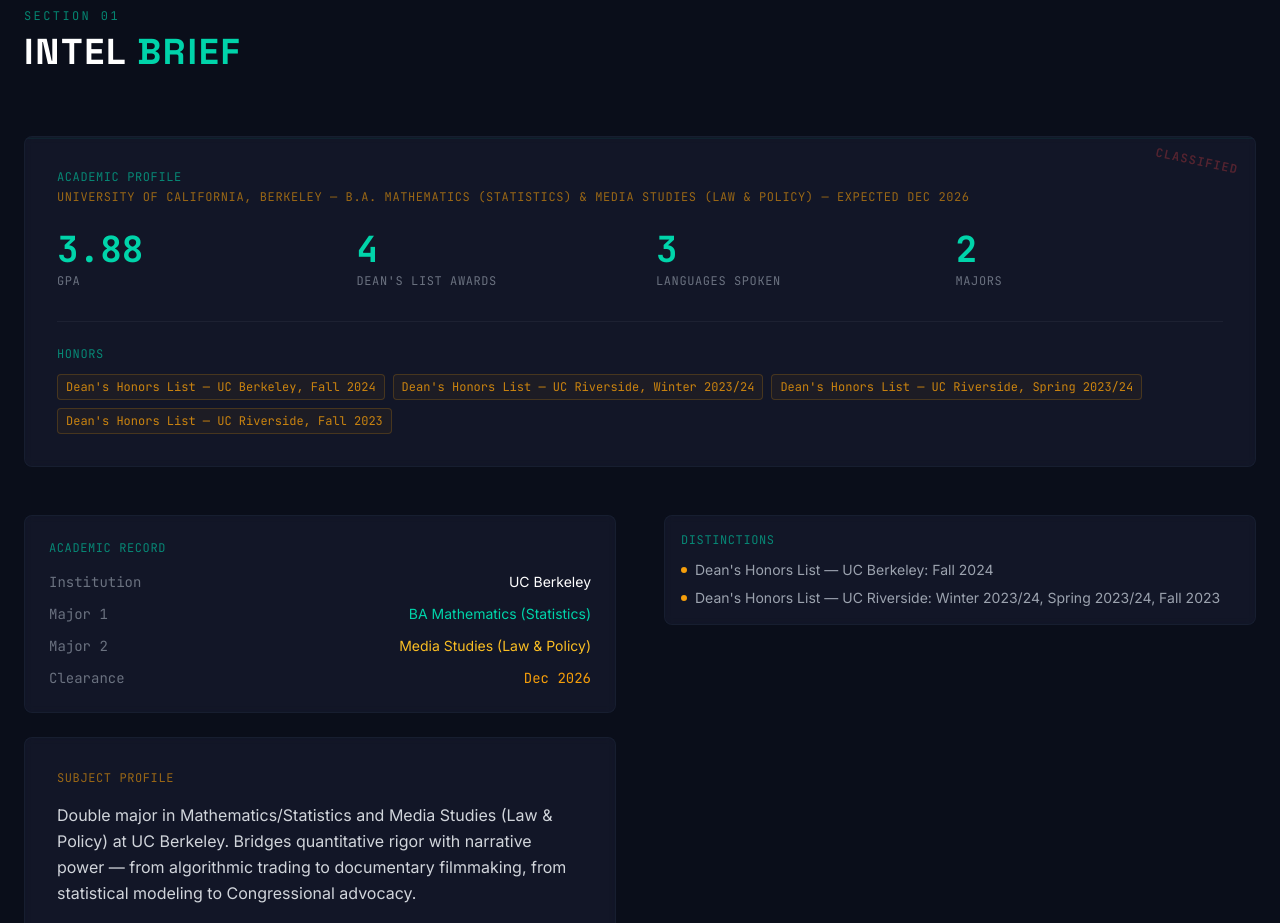
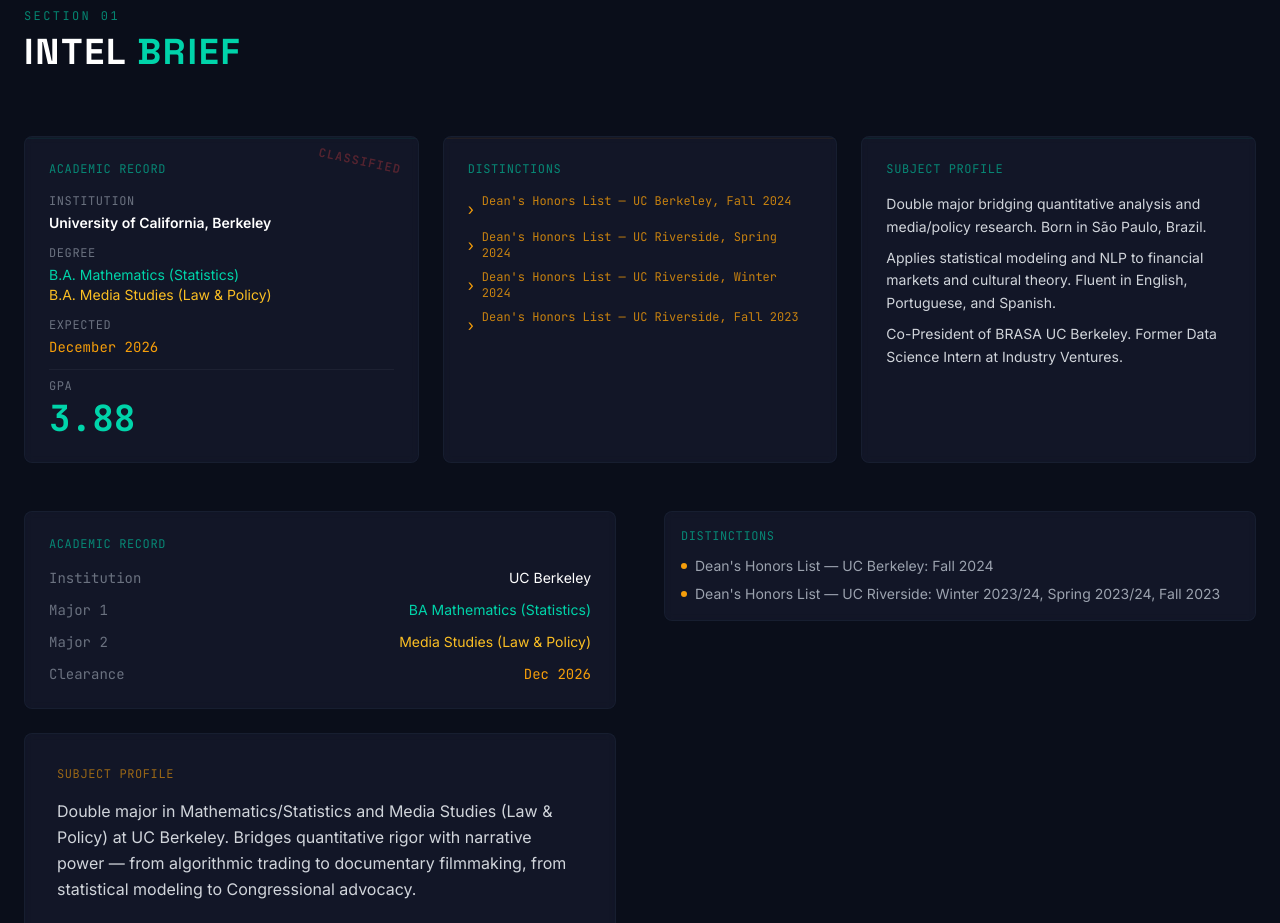
Before and after one commit to LuizFelipeBarbosa/portfolio-website, a Next.js app: page / in a window 1280 px wide. Shown: the part 920-1843 px from the top of the page. Built offline with nearby package versions, Linux system fonts and the light colour scheme.

Commit message:
redesign: intel brief → three columns: Academic Record (GPA), Distinctions, Subject Profile

```diff
--- a/components/About.jsx
+++ b/components/About.jsx
@@ -66,50 +66,73 @@
           </h2>
         </motion.div>
 
-        {/* Academic profile panel */}
+        {/* Intel Brief — three columns */}
         <motion.div
           initial={hasMounted ? { opacity: 0, y: 30 } : false}
           animate={inView ? { opacity: 1, y: 0 } : {}}
           transition={{ duration: 0.6, delay: 0.2 }}
-          className="glass-card p-8 relative overflow-hidden mb-12"
+          className="grid md:grid-cols-3 gap-6 mb-12"
         >
+          {/* Academic Record */}
+          <div className="glass-card p-6 relative overflow-hidden">
             <div className="classified-stamp text-red-500/30">CLASSIFIED</div>
-          <div className="font-mono text-xs text-teal/60 tracking-wider uppercase mb-1">
-            Academic Profile
+            <div className="font-mono text-xs text-teal/60 tracking-wider uppercase mb-4">Academic Record</div>
+            <div className="space-y-3">
+              <div>
+                <div className="font-mono text-xs text-gray-500 uppercase tracking-wider mb-1">Institution</div>
+                <div className="text-white text-sm font-semibold">University of California, Berkeley</div>
               </div>
-          <div className="font-mono text-xs text-gold/60 tracking-wider uppercase mb-6">
-            University of California, Berkeley &mdash; B.A. Mathematics (Statistics) &amp; Media Studies (Law &amp; Policy) &mdash; Expected Dec 2026
+              <div>
+                <div className="font-mono text-xs text-gray-500 uppercase tracking-wider mb-1">Degree</div>
+                <div className="text-teal text-sm">B.A. Mathematics (Statistics)</div>
+                <div className="text-amber-400 text-sm">B.A. Media Studies (Law &amp; Policy)</div>
+              </div>
+              <div>
+                <div className="font-mono text-xs text-gray-500 uppercase tracking-wider mb-1">Expected</div>
+                <div className="text-gold font-mono text-sm">December 2026</div>
+              </div>
+              <div className="pt-2 border-t border-white/5">
+                <div className="font-mono text-xs text-gray-500 uppercase tracking-wider mb-1">GPA</div>
+                <AnimatedCounter target={3.88} suffix="" decimals={2} />
+              </div>
+            </div>
+            <div className="absolute inset-0 pointer-events-none overflow-hidden">
+              <div className="w-full h-px bg-teal/10 animate-scan" />
+            </div>
           </div>
 
-          <div className="grid grid-cols-2 md:grid-cols-4 gap-8">
-            {academicStats.map((stat) => (
-              <div key={stat.label} className="space-y-1">
-                <AnimatedCounter
-                  target={stat.value}
-                  suffix={stat.suffix}
-                  decimals={stat.decimals}
-                />
-                <div className="font-mono text-xs text-gray-500 uppercase tracking-wider">
-                  {stat.label}
-                </div>
+          {/* Distinctions */}
+          <div className="glass-card p-6 relative overflow-hidden">
+            <div className="font-mono text-xs text-teal/60 tracking-wider uppercase mb-4">Distinctions</div>
+            <div className="space-y-2">
+              {[
+                "Dean's Honors List — UC Berkeley, Fall 2024",
+                "Dean's Honors List — UC Riverside, Spring 2024",
+                "Dean's Honors List — UC Riverside, Winter 2024",
+                "Dean's Honors List — UC Riverside, Fall 2023",
+              ].map((award) => (
+                <div key={award} className="flex gap-2 items-start">
+                  <span className="text-gold mt-1 flex-shrink-0">›</span>
+                  <span className="font-mono text-xs text-gold/80">{award}</span>
                 </div>
               ))}
             </div>
-
-          <div className="mt-8 pt-6 border-t border-white/5">
-            <div className="font-mono text-xs text-teal/60 tracking-wider uppercase mb-3">Honors</div>
-            <div className="flex flex-wrap gap-2">
-              {["Dean's Honors List — UC Berkeley, Fall 2024", "Dean's Honors List — UC Riverside, Winter 2023/24", "Dean's Honors List — UC Riverside, Spring 2023/24", "Dean's Honors List — UC Riverside, Fall 2023"].map((award) => (
-                <span key={award} className="font-mono text-xs text-gold/80 bg-gold/5 border border-gold/20 rounded px-2 py-1">
-                  {award}
-                </span>
-              ))}
+            <div className="absolute inset-0 pointer-events-none overflow-hidden">
+              <div className="w-full h-px bg-gold/10 animate-scan" />
             </div>
           </div>
 
-          {/* Scan line */}
+          {/* Subject Profile */}
+          <div className="glass-card p-6 relative overflow-hidden">
+            <div className="font-mono text-xs text-teal/60 tracking-wider uppercase mb-4">Subject Profile</div>
+            <div className="space-y-2 text-sm text-gray-300 leading-relaxed">
+              <p>Double major bridging quantitative analysis and media/policy research. Born in São Paulo, Brazil.</p>
+              <p>Applies statistical modeling and NLP to financial markets and cultural theory. Fluent in English, Portuguese, and Spanish.</p>
+              <p>Co-President of BRASA UC Berkeley. Former Data Science Intern at Industry Ventures.</p>
+            </div>
             <div className="absolute inset-0 pointer-events-none overflow-hidden">
               <div className="w-full h-px bg-teal/10 animate-scan" />
+            </div>
           </div>
         </motion.div>
 
```
Lines whose indentation alone changed are shown as unchanged.
